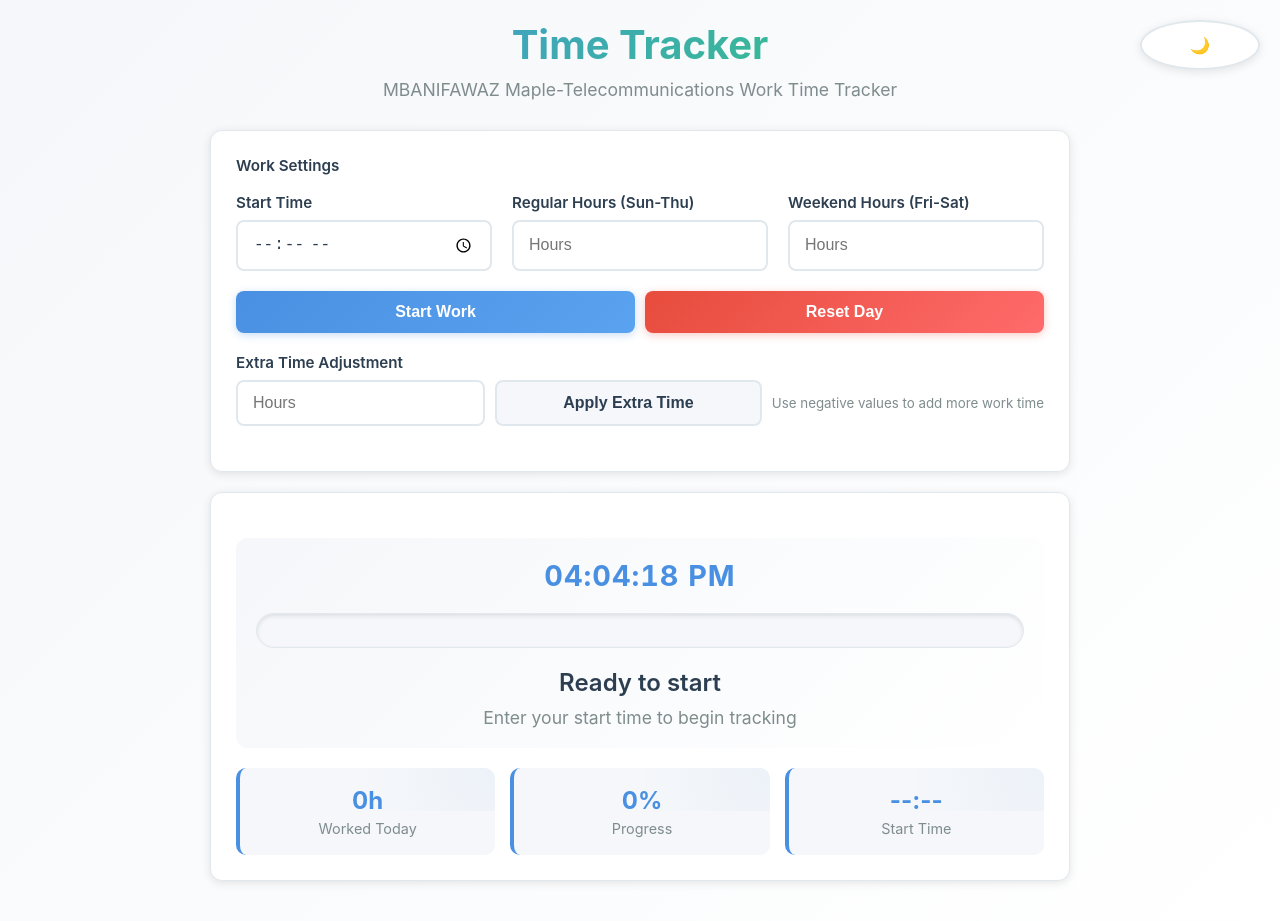
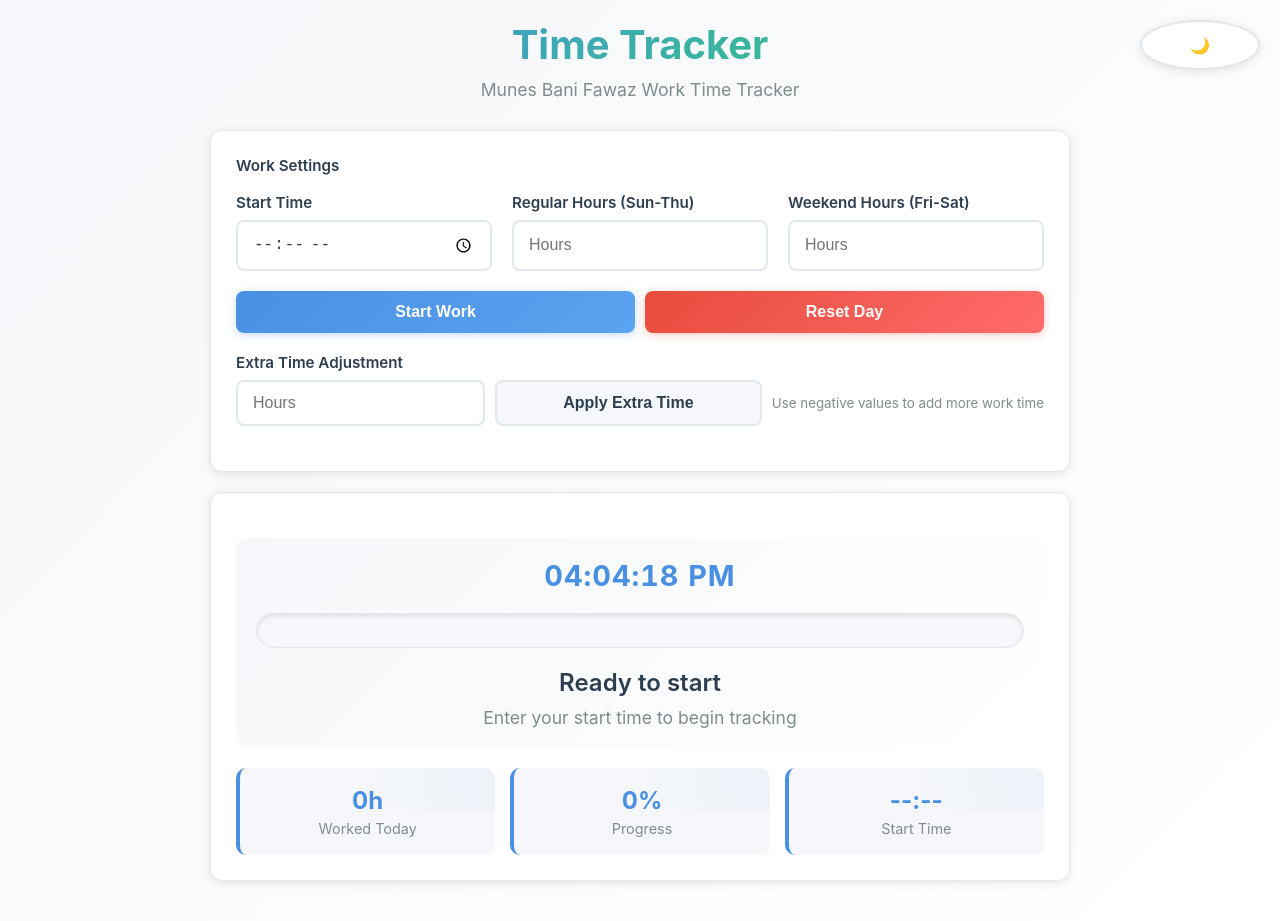
Before and after one commit to mbanifawaz/maple_time_left_tracker, a plain HTML site: page index.html in a window 1280 px wide. Drawn offline with Linux system fonts and the light colour scheme.

Commit message:
update subtitle

```diff
--- a/index.html
+++ b/index.html
@@ -32,7 +32,7 @@
     <div class="container">
         <div class="header">
             <h1>Time Tracker</h1>
-            <p class="subtitle">MBANIFAWAZ Maple-Telecommunications Work Time Tracker</p>
+            <p class="subtitle">Munes Bani Fawaz Work Time Tracker</p>
         </div>
 
         <div class="card">
```
